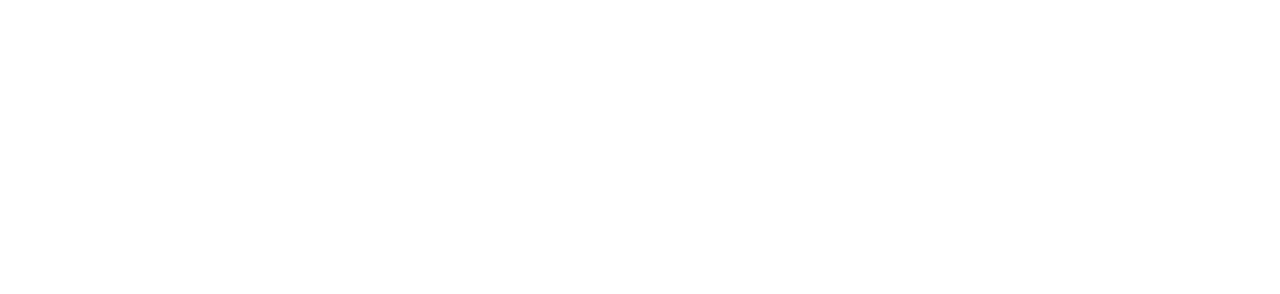
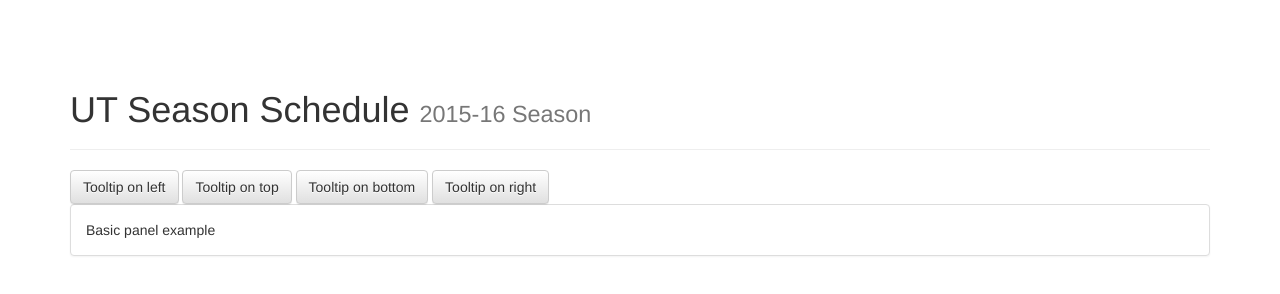
Before and after one commit to PhilTracy/bootstrap-test, a plain HTML site: page index.html in a window 1280 px wide. Drawn offline with nearby package versions, Linux system fonts and the light colour scheme.

Commit message:
Add some Buttons and a Header

```diff
--- a/index.html
+++ b/index.html
@@ -23,7 +23,24 @@
         <script src="js/vendor/modernizr-2.8.3-respond-1.4.2.min.js"></script>
     </head>
     <body>
-        <script src="//ajax.googleapis.com/ajax/libs/jquery/1.11.2/jquery.min.js"></script>
+      <div class="container">
+        <div class="page-header">
+          <h1>UT Season Schedule <small>2015-16 Season</small></h1>
+          </div>
+          <button type="button" class="btn btn-default" data-toggle="tooltip" data-placement="left" title="Tooltip on left">Tooltip on left</button>
+
+          <button type="button" class="btn btn-default" data-toggle="tooltip" data-placement="top" title="Tooltip on top">Tooltip on top</button>
+
+          <button type="button" class="btn btn-default" data-toggle="tooltip" data-placement="bottom" title="Tooltip on bottom">Tooltip on bottom</button>
+
+          <button type="button" class="btn btn-default" data-toggle="tooltip" data-placement="right" title="Tooltip on right">Tooltip on right</button>
+          <div class="panel panel-default">
+  <div class="panel-body">
+    Basic panel example
+  </div>
+</div>
+        </div>
+        <script src="http://ajax.googleapis.com/ajax/libs/jquery/1.11.2/jquery.min.js"></script>
         <script>window.jQuery || document.write('<script src="js/vendor/jquery-1.11.2.min.js"><\/script>')</script>
 
         <script src="js/vendor/bootstrap.min.js"></script>
```
